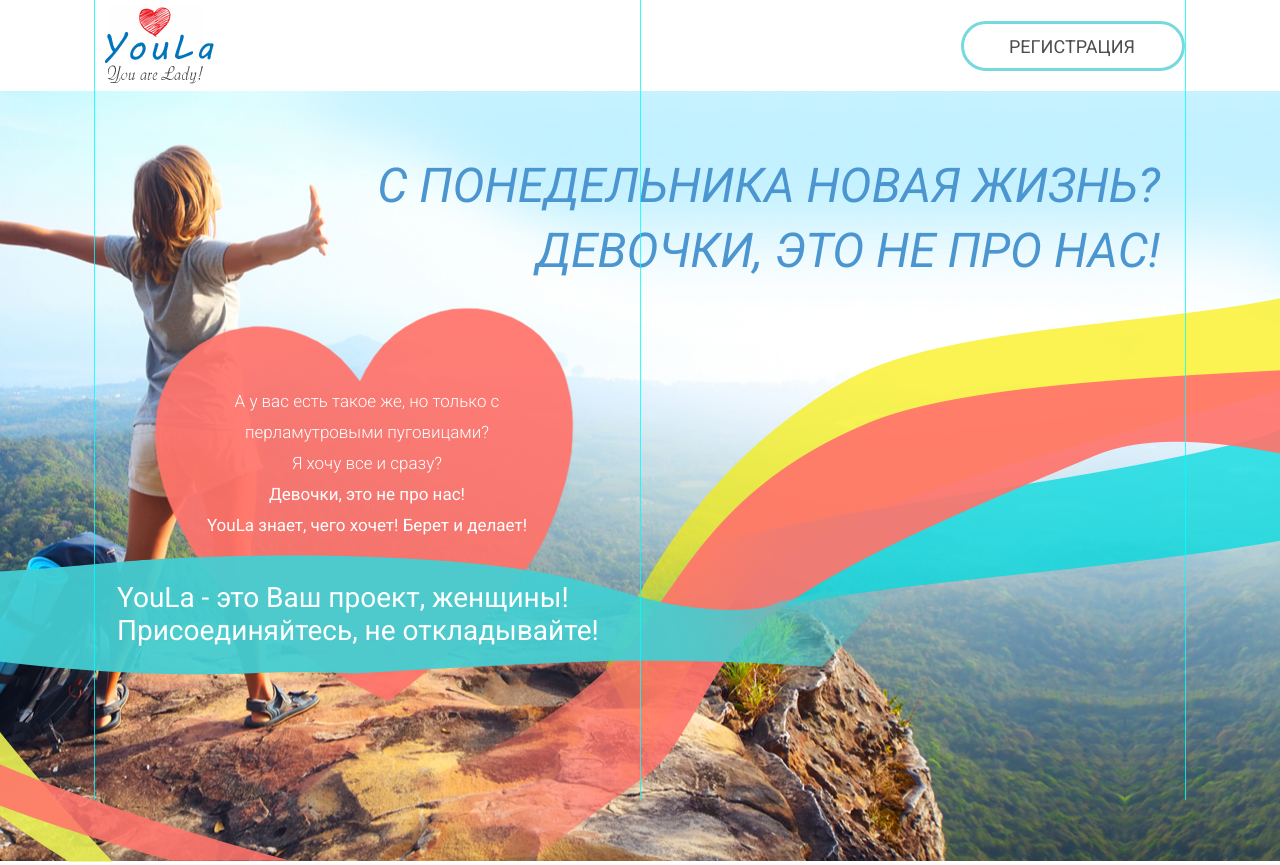
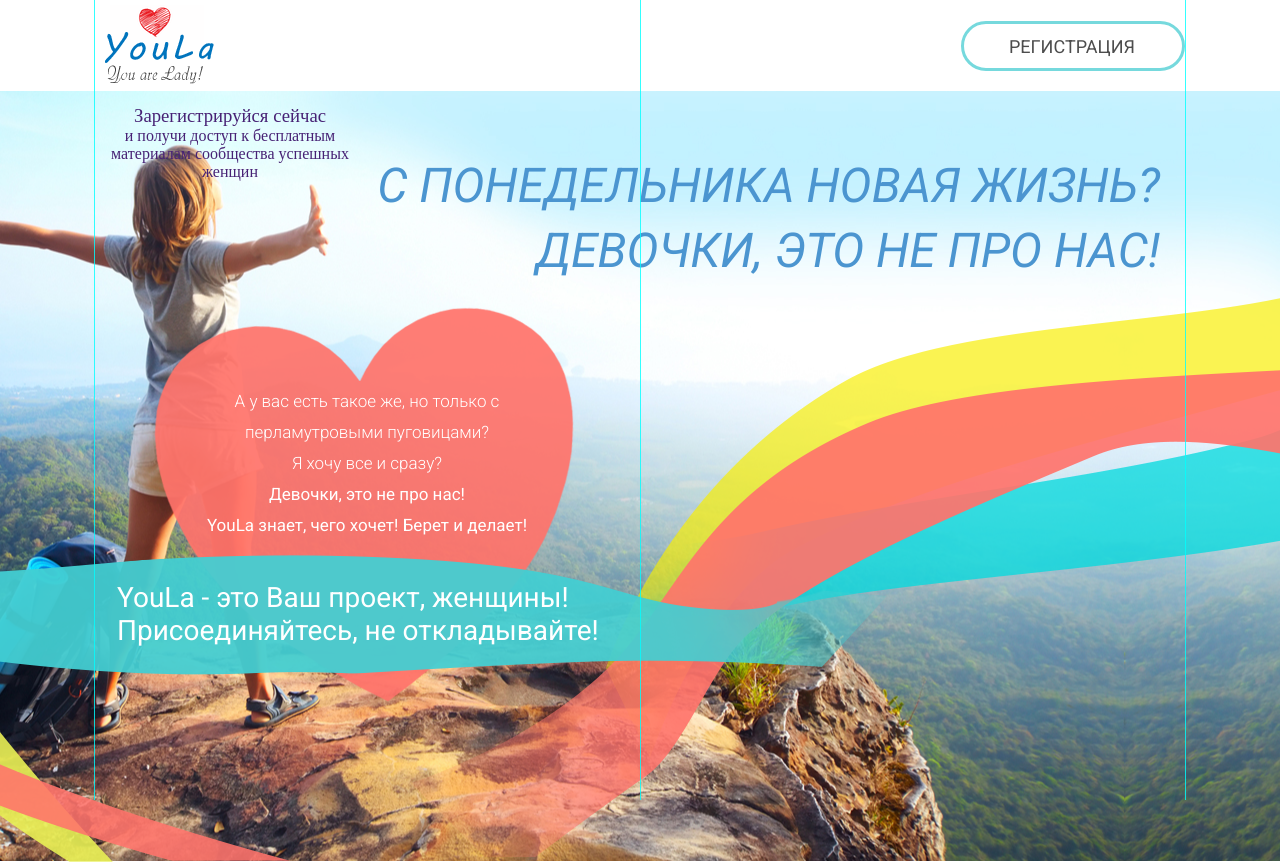
Before and after one commit to mikhkita/youla-land, a plain HTML site: page index.html in a window 1280 px wide. Shown: the top 865 px of the page. Drawn offline with Linux system fonts and the light colour scheme; a script that the page names is missing; a web font is replaced by a local one.

Commit message:
reg-form

```diff
--- a/css/layout.css
+++ b/css/layout.css
@@ -274,6 +274,8 @@
 			text-align: right;
 		}
 
+	.b-1 .reg-head
+
 
 
 .b-2{
--- a/index.html
+++ b/index.html
@@ -70,7 +70,10 @@
 			<div class="clearfix context">
 				<h2 class="right">С понедельника новая жизнь?
 					Девочки, это не про нас!</h2>
-
+				<div class="reg-head">
+					<h3>Зарегистрируйся сейчас</h3>
+					<p>и получи доступ к бесплатным материалам сообщества успешных женщин</p>
+				</div>
 			</div>
 		</div>
 	</div>
```
